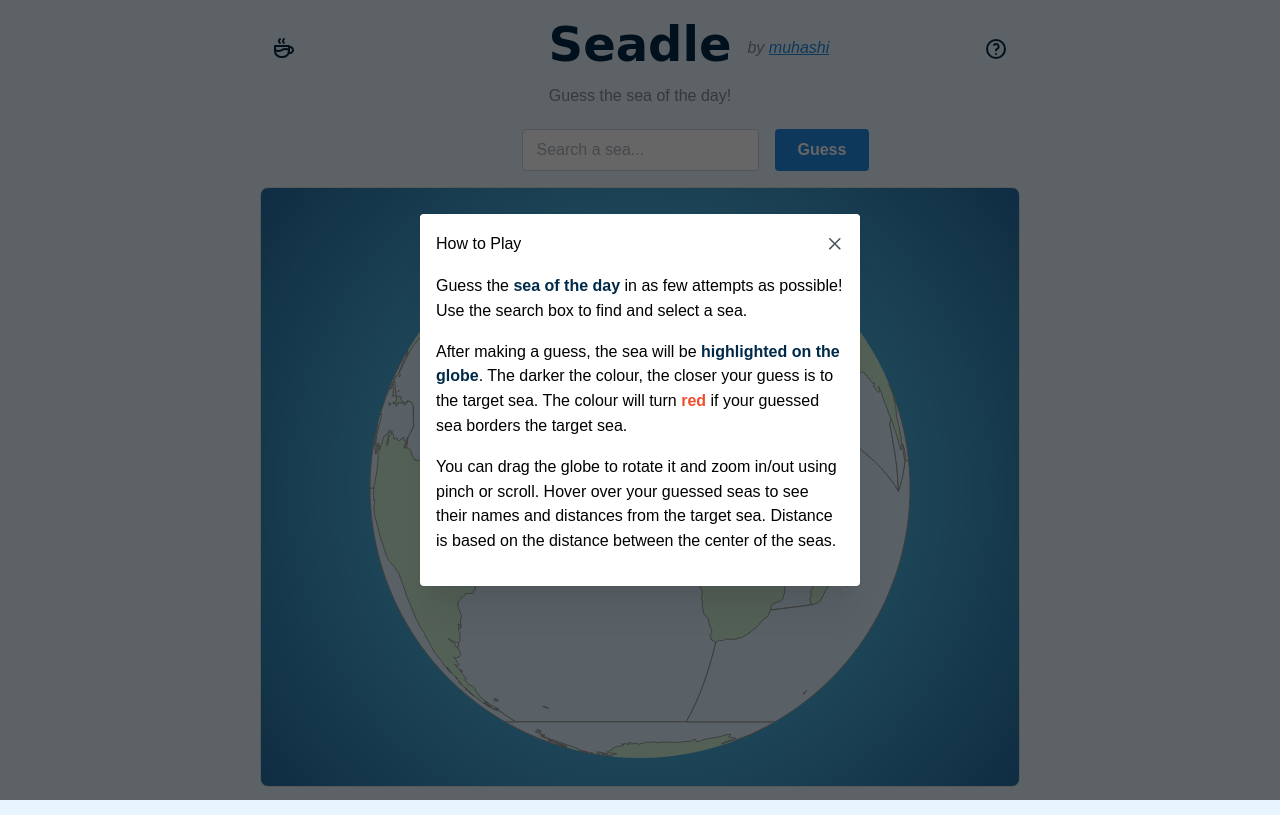
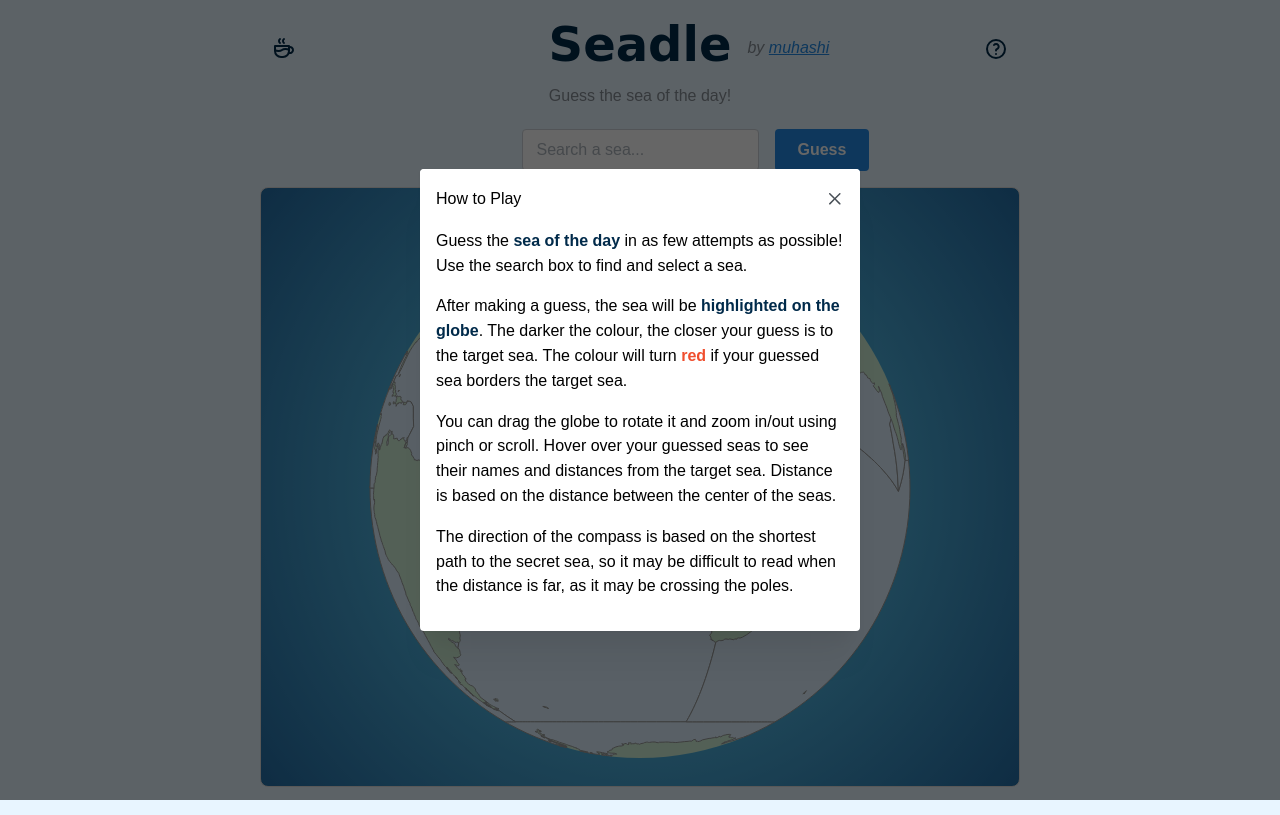
Before and after one commit to muhashi/seadle, a React (Vite) app: page / in a window 1280 px wide. Both pictures are taken after a click on the button "How to Play". Built offline with nearby package versions, Linux system fonts and the light colour scheme.

Commit message:
Add some new info to help

```diff
--- a/src/App.jsx
+++ b/src/App.jsx
@@ -29,9 +29,12 @@ const Help = () => {
         <Text mb="md">
           You can drag the globe to rotate it and zoom in/out using pinch or scroll. Hover over your guessed seas to see their names and distances from the target sea. Distance is based on the distance between the center of the seas.
         </Text>
+        <Text mb="md">
+          The direction of the compass is based on the shortest path to the secret sea, so it may be difficult to read when the distance is far, as it may be crossing the poles.
+        </Text>
       </Modal>
 
-      <ActionIcon variant="transparent" c="#002a4a" onClick={open}>
+      <ActionIcon variant="transparent" c="#002a4a" onClick={open} title="How to Play">
         <IconHelp />
       </ActionIcon>
     </>
```
